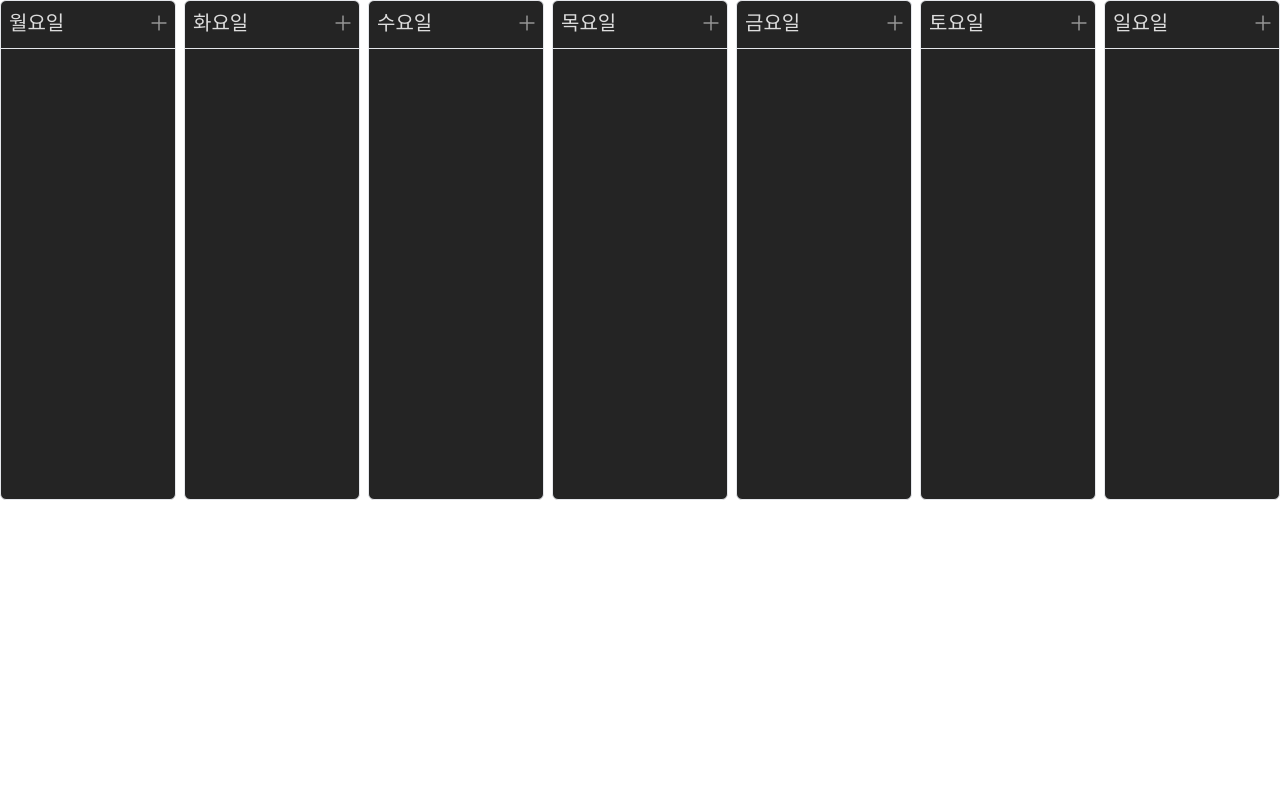
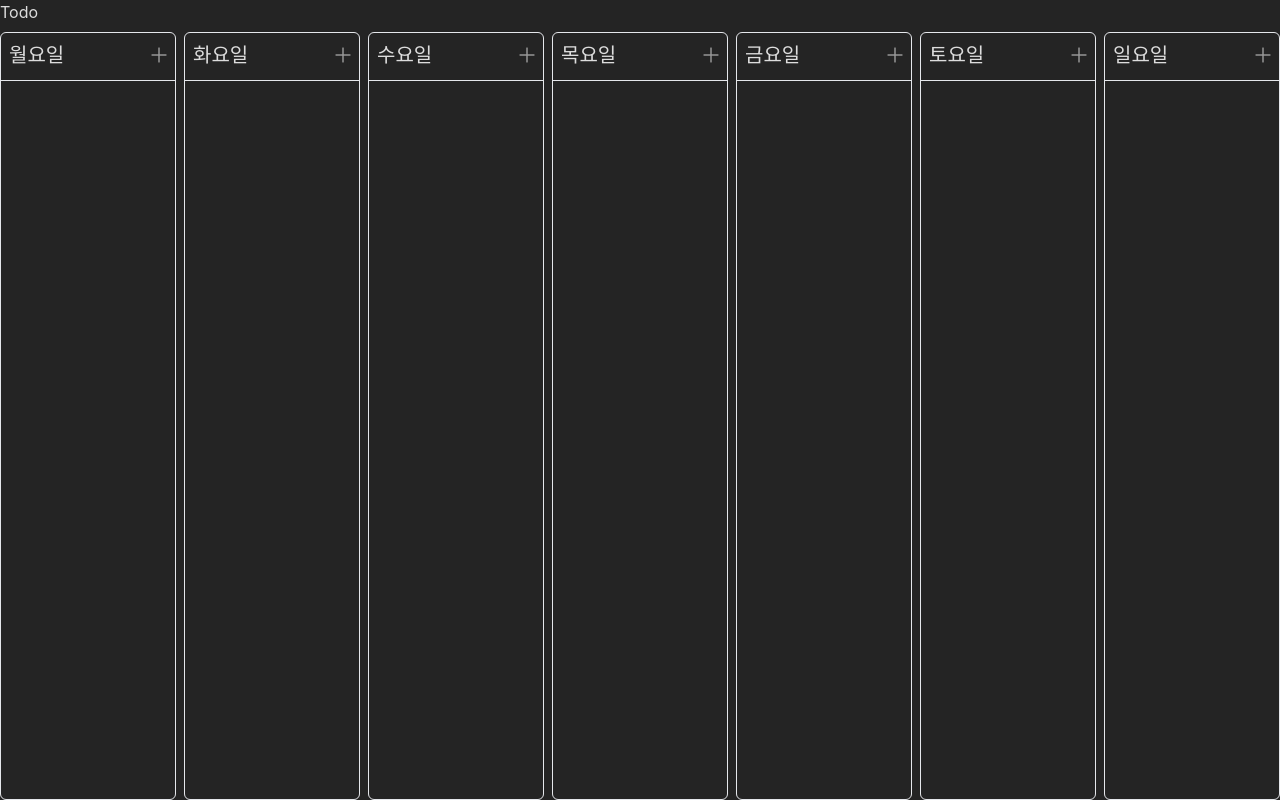
Before and after one commit to dev2820/daily-todo-list, a React (Vite) app in the folder daily-todo-list-web/: page / in a window 1280 px wide. Built offline with nearby package versions, Linux system fonts and the light colour scheme.

Commit message:
update/ remove background & frame

```diff
--- a/daily-todo-list-web/src/App.tsx
+++ b/daily-todo-list-web/src/App.tsx
@@ -42,24 +42,24 @@ function App() {
     { title: "토요일", todoList: dailyTodoList[DAY.SAT] },
     { title: "일요일", todoList: dailyTodoList[DAY.SUN] },
   ];
-  const style = {
-    height: "500px",
-  };
 
   return (
+    <div className="h-full">
+      <header className={headerStyle()}>Todo</header>
       <div className={todoNoteListStyle()}>
         {todoNotes.map((todoNote) => (
           <TodoNote
             className={todoNoteStyle()}
-          style={style}
             title={todoNote.title}
             {...todoNote.todoList}
           ></TodoNote>
         ))}
       </div>
+    </div>
   );
 }
 
 const todoNoteStyle = cva("grow");
-const todoNoteListStyle = cva("flex w-full gap-x-2");
+const todoNoteListStyle = cva("h-[calc(100%-2rem)] flex w-full gap-x-2");
+const headerStyle = cva("h-[2rem] text-on-surface");
 export default App;
--- a/daily-todo-list-web/src/global.css
+++ b/daily-todo-list-web/src/global.css
@@ -64,7 +64,6 @@ button:focus-visible {
 @media (prefers-color-scheme: light) {
   :root {
     color: #213547;
-    background-color: #ffffff;
   }
   a:hover {
     color: #747bff;
@@ -79,10 +78,15 @@ li {
 }
 
 #root {
-  width: 100%;
-  height: 100%;
+  width: 100vw;
+  height: 100vh;
 }
 
 textarea {
   background: transparent;
 }
+
+header {
+  -webkit-user-select: none;
+  -webkit-app-region: drag;
+}
```
Also changed, not shown: 1 other file (tests, documents, lock files or other folders). Lines whose indentation alone changed are shown as unchanged.
